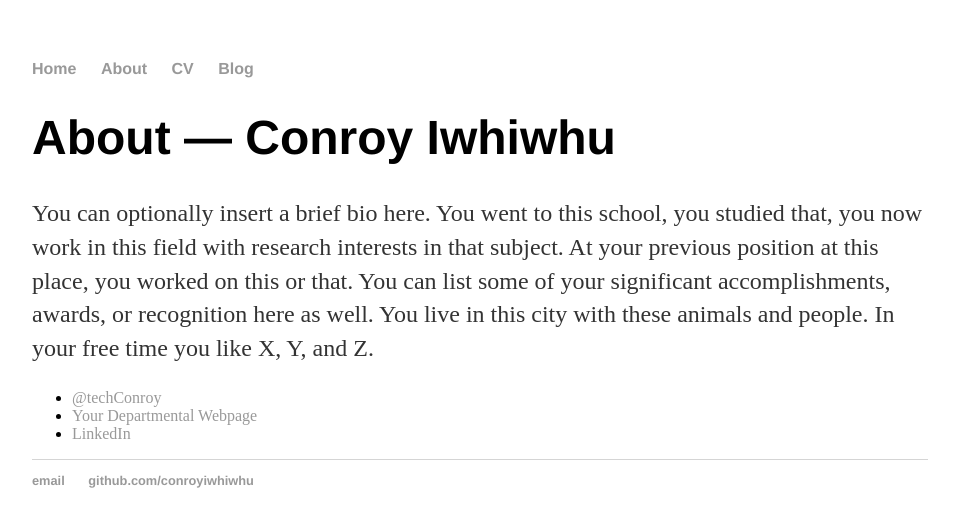
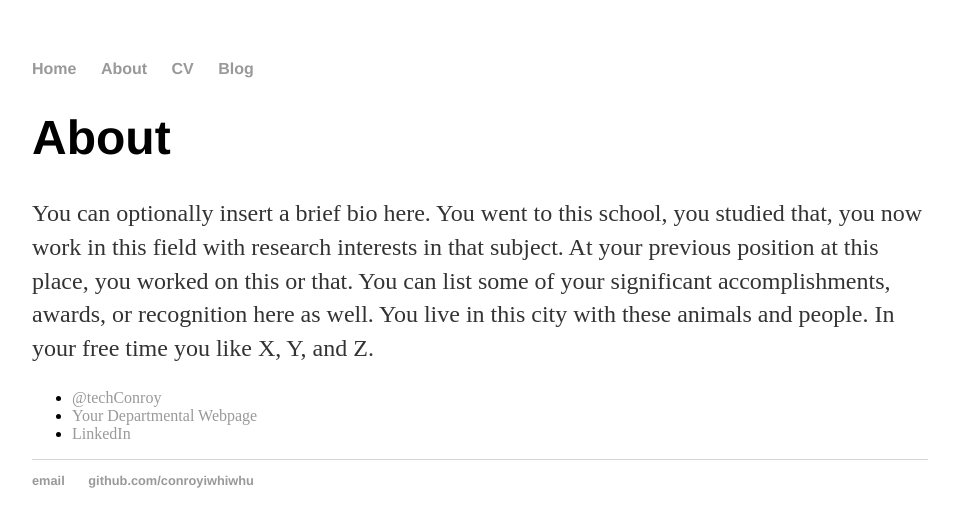
Before and after one commit to conroyiwhiwhu/conroyiwhiwhu.github.io, a Jekyll site: the page built from about/index.html, in a window 1280 px wide. Shown: the top 527 px of the page, without its empty margins (160-1119 px from the left). Built offline with Jekyll 4.4.1, drawn with Linux system fonts in a browser that asks for light colours.

Commit message:
Update index.html

```diff
--- a/about/index.html
+++ b/about/index.html
@@ -4,7 +4,7 @@ title: About Conroy Iwhiwhu
 ---
 
 		<div class="about">
-			<h1>About — Conroy Iwhiwhu</h1>
+			<h1>About</h1>
 			<p>You can optionally insert a brief bio here. You went to this school, you studied that, you now work in this field with research interests in that subject. At your previous position at this place, you worked on this or that. You can list some of your significant accomplishments, awards, or recognition here as well. You live in this city with these animals and people. In your free time you like X, Y, and Z.</p>
 
 			<ul class="contacts">
```
